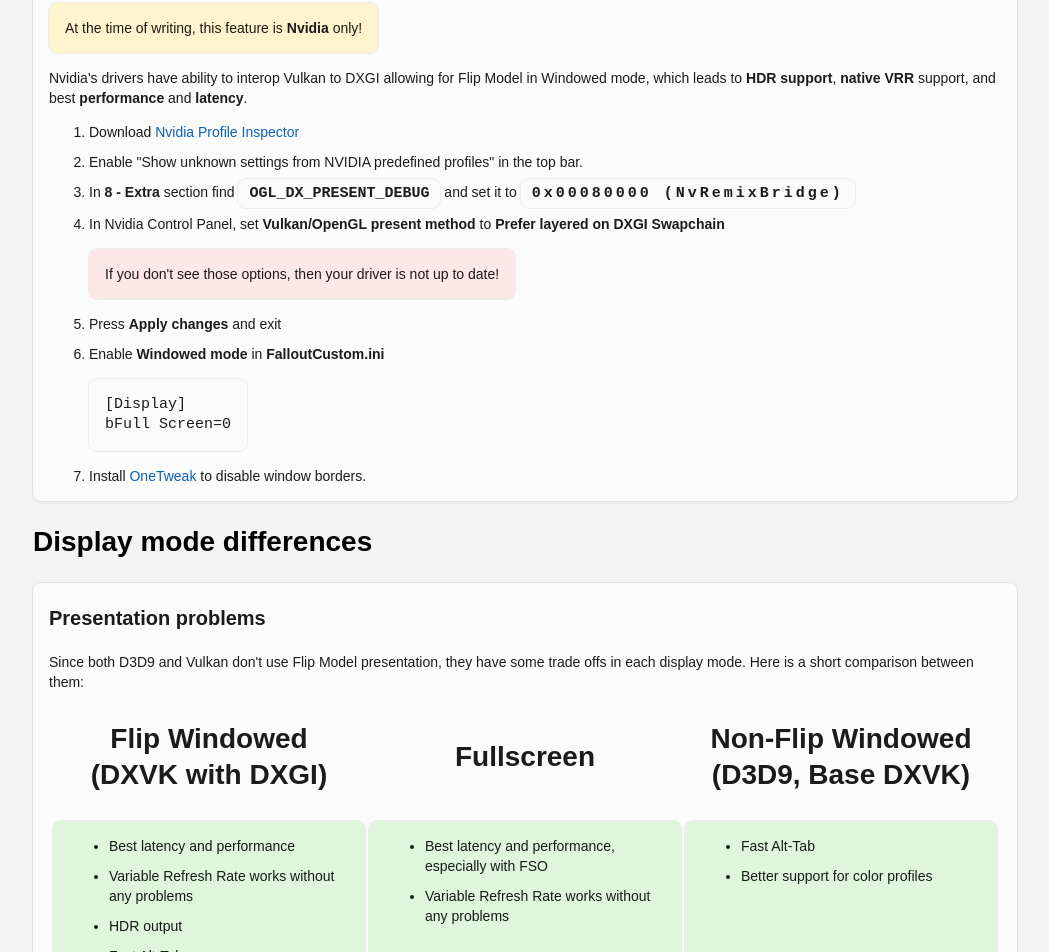
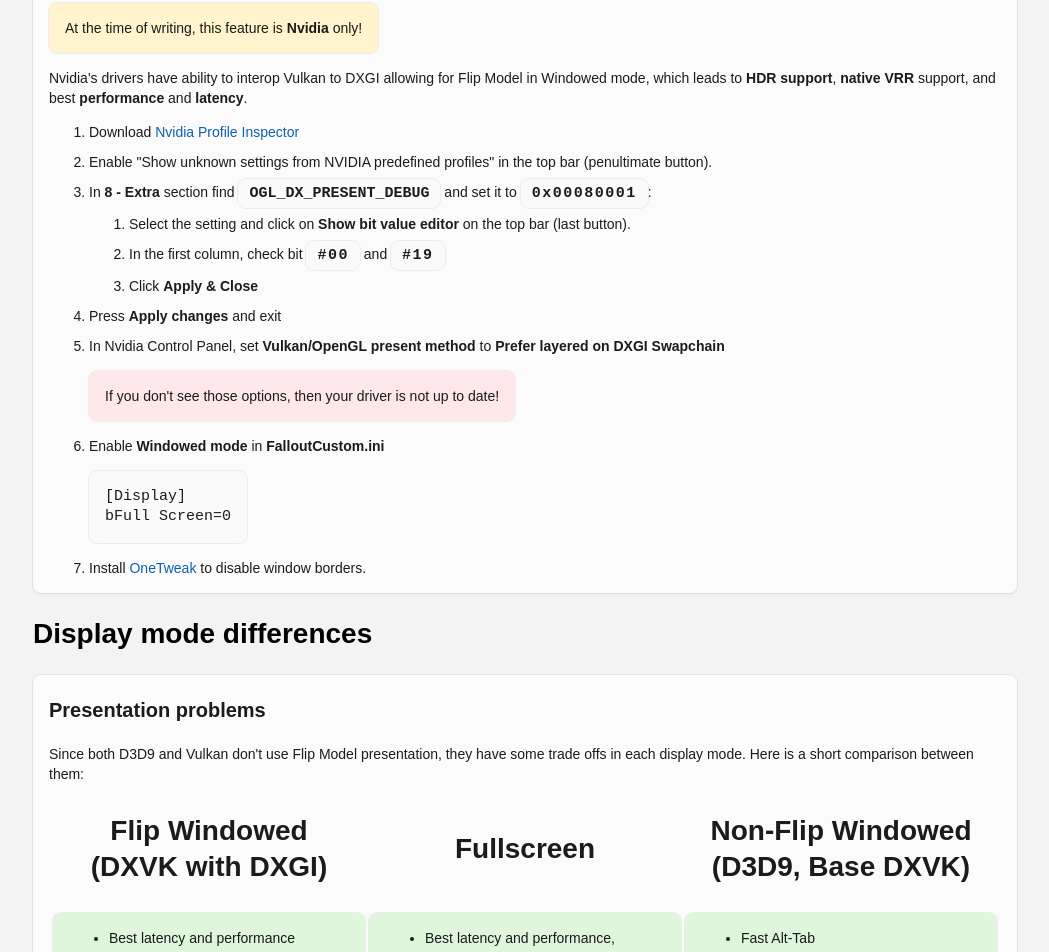
Before and after one commit to ModdingLinked/FalloutNV-Performance-Guide, a plain HTML site: page index.html in a window 1280 px wide. Shown: the part 5338-6290 px from the top of the page, without its empty margins (187-1236 px from the left). Drawn offline with Linux system fonts and the light colour scheme.

Commit message:
Better interop flag

```diff
--- a/index.html
+++ b/index.html
@@ -555,15 +555,28 @@
                         Nvidia's drivers have ability to interop Vulkan to DXGI allowing for Flip Model in Windowed mode, which leads to <b>HDR support</b>, <b>native VRR</b> support, and best <b>performance</b> and <b>latency</b>.
                         <ol>
                             <li>Download <a href="https://github.com/Orbmu2k/nvidiaProfileInspector/releases/latest" target="_blank">Nvidia Profile Inspector</a></li>
-                            <li>Enable "Show unknown settings from NVIDIA predefined profiles" in the top bar.</li>
-                            <li>In <b>8 - Extra</b> section find <b class="card-basic">OGL_DX_PRESENT_DEBUG</b> and set it to <b class="card-basic" style="letter-spacing: 0.2em;">0x00080000 (NvRemixBridge)</b></li>
+                            <li>Enable "Show unknown settings from NVIDIA predefined profiles" in the top bar (penultimate button).</li>
+                            <li>In <b>8 - Extra</b> section find <b class="card-basic">OGL_DX_PRESENT_DEBUG</b> and set it to <b class="card-basic" style="letter-spacing: 0.1em;">0x00080001</b>:</li>
+                            <ol>
+                                <li>
+                                    Select the setting and click on <b>Show bit value editor</b> on the top bar (last button).
+                                </li>
+                                <li>
+                                    In the first column, check bit <b class="card-basic" style="letter-spacing: 0.1em;">#00</b> and <b class="card-basic" style="letter-spacing: 0.1em;">#19</b>
+                                </li>
+                                <li>
+                                    Click <b>Apply & Close</b>
+                                </li>
+                            </ol>
+                            <li>
+                                Press <b>Apply changes</b> and exit
+                            </li>
                             <li>In Nvidia Control Panel, set <b>Vulkan/OpenGL present method</b> to <b>Prefer layered on DXGI Swapchain</b></li>
                             <div class="card-red">
                                 <p>
                                     If you don't see those options, then your driver is not up to date!
                                 </p>
                             </div>
-                            <li>Press <b>Apply changes</b> and exit</li>
                             <li>Enable <b>Windowed mode</b> in <b>FalloutCustom.ini</b> </li>
                             <div class="card-basic">
                                 <p>
```
